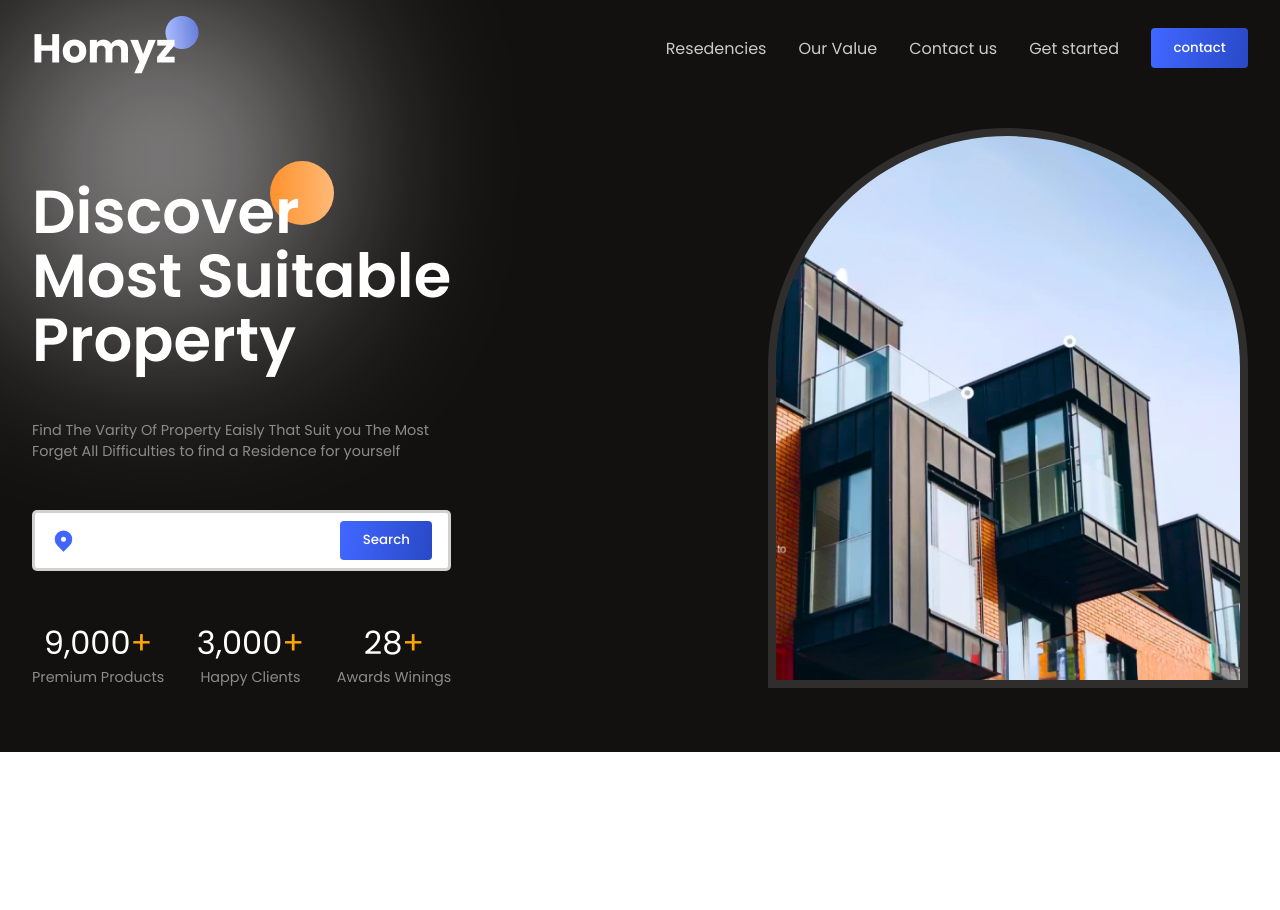
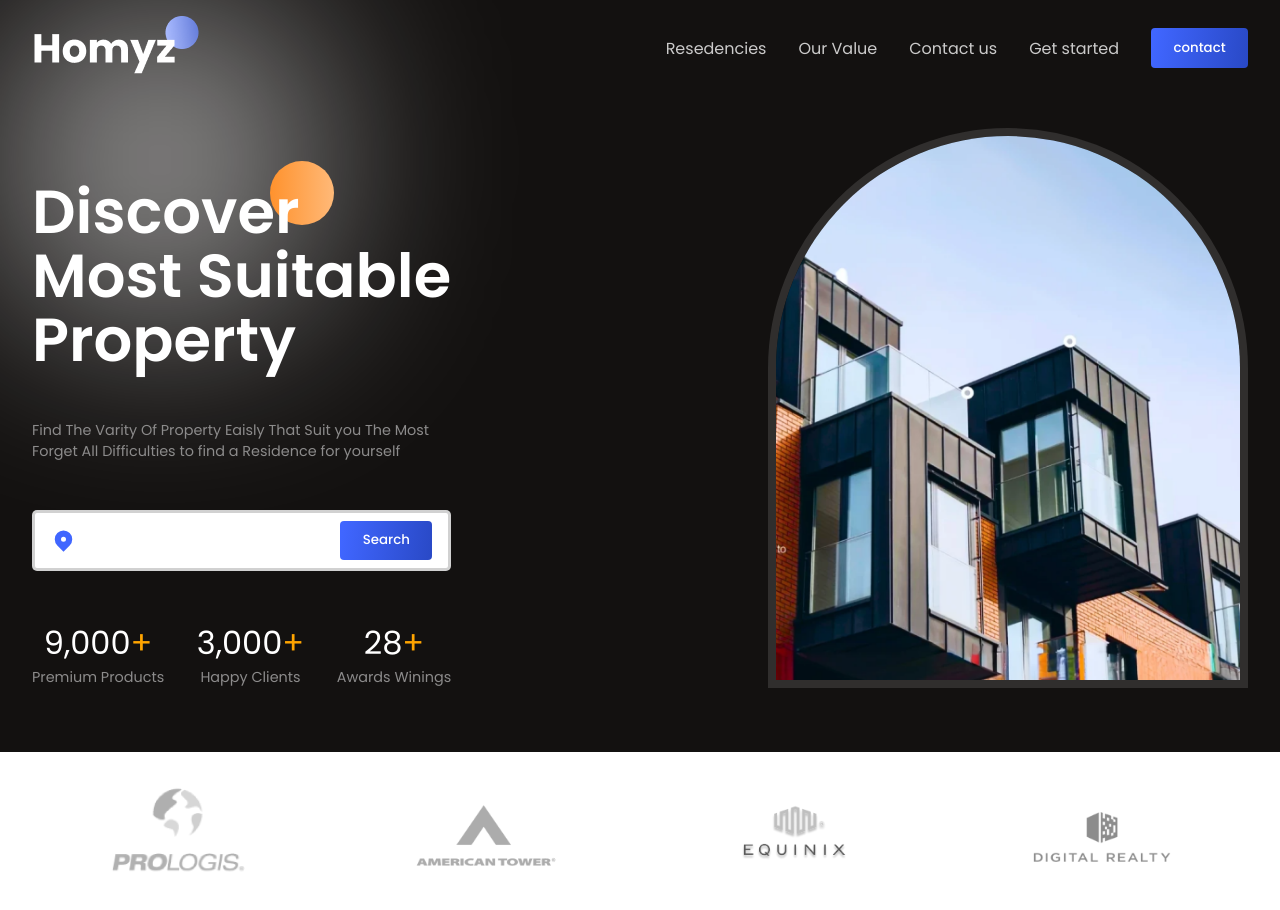
Before and after one commit to Nomiy-Nasiri/Real-State, a React (Vite) app: page / in a window 1280 px wide. Shown: the top 910 px of the page. Before the commit the page ends 800 px from the top, so only its background shows below. Built offline with nearby package versions, Linux system fonts and the light colour scheme.

Commit message:
made-new-component-for-companies

```diff
--- a/src/App.jsx
+++ b/src/App.jsx
@@ -1,6 +1,7 @@
 import Header from "./components/Header/Header";
 import Hero from "./components/HearoSection/Hero";
-import './App.css'
+import Companies from "./components/companies/Companies";
+import "./App.css";
 function App() {
   return (
     <div className="App">
@@ -9,6 +10,7 @@
         <Header />
         <Hero />
       </div>
+      <Companies />
     </div>
   );
 }
--- /dev/null
+++ b/src/components/Companies/Companies.css
@@ -0,0 +1,8 @@
+.c-container{
+    justify-content: space-around;
+    gap: 1rem;
+
+}
+.c-container>img{
+    width: 9rem;
+}
--- /dev/null
+++ b/src/components/Companies/Companies.jsx
@@ -0,0 +1,16 @@
+import React from 'react'
+import './companies.css'
+const Companies = () => {
+  return (
+ <section className='c-wrapper'>
+<div className="paddings flexCenter innerWidth c-container">
+<img src="./prologis.png" alt="" />
+<img src="./tower.png" alt="" />
+<img src="./equinix.png" alt="" />
+<img src="./realty.png" alt="" />
+</div>
+ </section>
+  )
+}
+
+export default Companies
```
